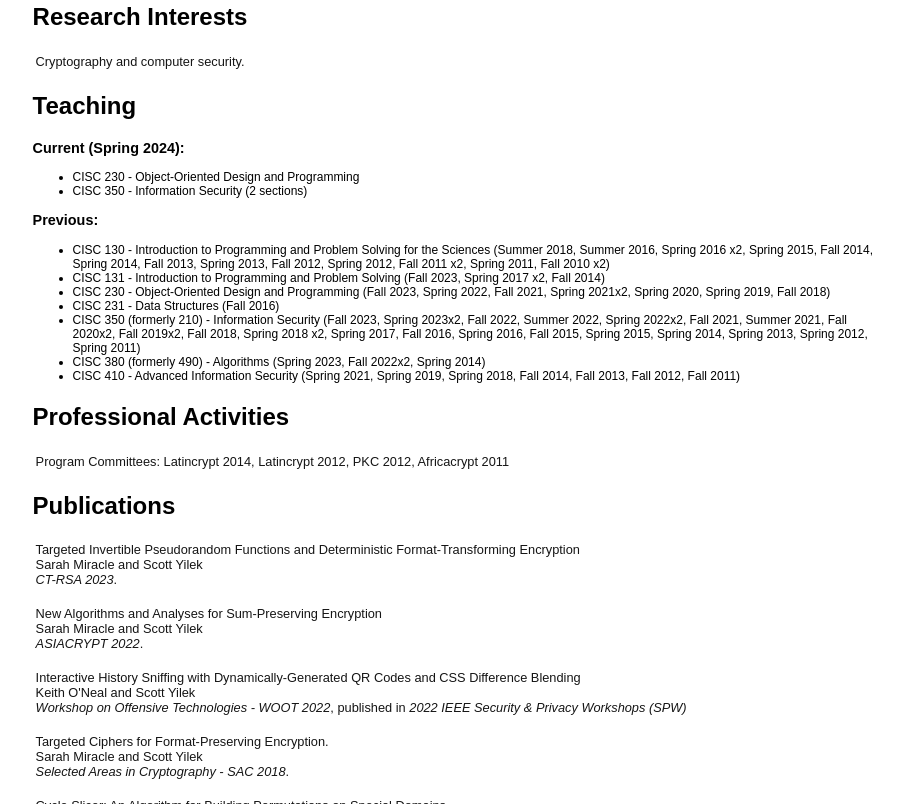
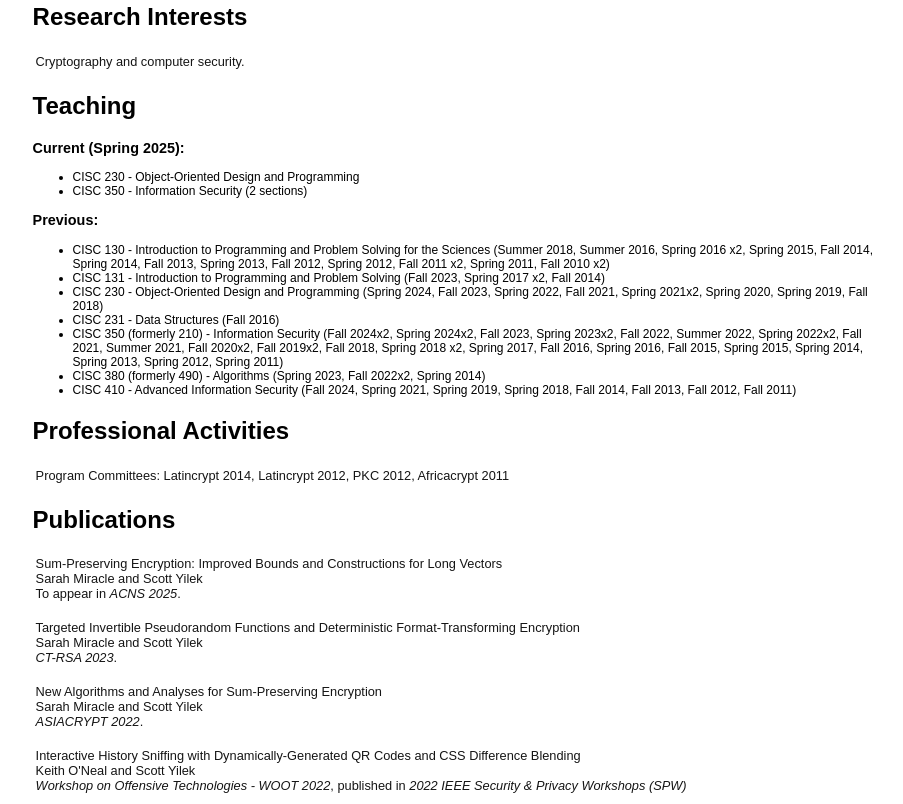
Before and after one commit to syilek/syilek.github.io, a plain HTML site: page index.html in a window 1280 px wide. Shown: the part 400-1204 px from the top of the page, without its empty margins (180-1083 px from the left). Drawn offline with Linux system fonts and the light colour scheme.

Commit message:
Update index.html

```diff
--- a/index.html
+++ b/index.html
@@ -49,7 +49,7 @@ Cryptography and computer security. <br>
 
 
 <h2>Teaching</h2>
-<h3>Current (Spring 2024):</h3>
+<h3>Current (Spring 2025):</h3>
 <ul>
 
 <li>CISC 230 - Object-Oriented Design and Programming</li>
@@ -62,15 +62,15 @@ Sciences (Summer 2018, Summer 2016, Spring 2016 x2, Spring 2015, Fall
 2014, Spring 2014, Fall 2013, Spring 2013, Fall 2012, Spring 2012, Fall
 2011 x2, Spring 2011, Fall 2010 x2)
 </li><li>CISC 131 - Introduction to Programming and Problem Solving (Fall 2023, Spring 2017 x2, Fall 2014)
-</li><li>CISC 230 - Object-Oriented Design and Programming (Fall 2023, Spring 2022, Fall 2021, Spring 2021x2, Spring 2020, Spring 2019, Fall 2018)
+</li><li>CISC 230 - Object-Oriented Design and Programming (Spring 2024, Fall 2023, Spring 2022, Fall 2021, Spring 2021x2, Spring 2020, Spring 2019, Fall 2018)
 </li><li>CISC 231 - Data Structures (Fall 2016)
-</li><li>CISC 350 (formerly 210) - Information Security (Fall 2023, Spring 2023x2, Fall 2022,
+</li><li>CISC 350 (formerly 210) - Information Security (Fall 2024x2, Spring 2024x2, Fall 2023, Spring 2023x2, Fall 2022,
 Summer 2022, Spring 2022x2, Fall 2021, Summer 2021, Fall 2020x2, Fall
 2019x2, Fall 2018, Spring 2018 x2, Spring 2017, Fall 2016, Spring 2016,
 Fall 2015, Spring 2015, Spring 2014, Spring 2013, Spring 2012, Spring
 2011)
 </li><li>CISC 380 (formerly 490) - Algorithms (Spring 2023, Fall 2022x2, Spring 2014)
-</li><li>CISC 410 - Advanced Information Security (Spring 2021, Spring 2019, Spring 2018, Fall 2014, Fall 2013, Fall 2012, Fall 2011)
+</li><li>CISC 410 - Advanced Information Security (Fall 2024, Spring 2021, Spring 2019, Spring 2018, Fall 2014, Fall 2013, Fall 2012, Fall 2011)
 </li></ul>
 
 
@@ -81,6 +81,12 @@ Program Committees: Latincrypt 2014, Latincrypt 2012, PKC 2012, Africacrypt 2011
 </p>
 
 <h2>Publications</h2>
+<p>Sum-Preserving Encryption: Improved Bounds and Constructions for Long Vectors
+<br>
+Sarah Miracle and Scott Yilek
+<br>To appear in <i>ACNS 2025</i>.
+</p>
+
 <p>Targeted Invertible Pseudorandom Functions and Deterministic Format-Transforming Encryption
 <br>
 Sarah Miracle and Scott Yilek
```
